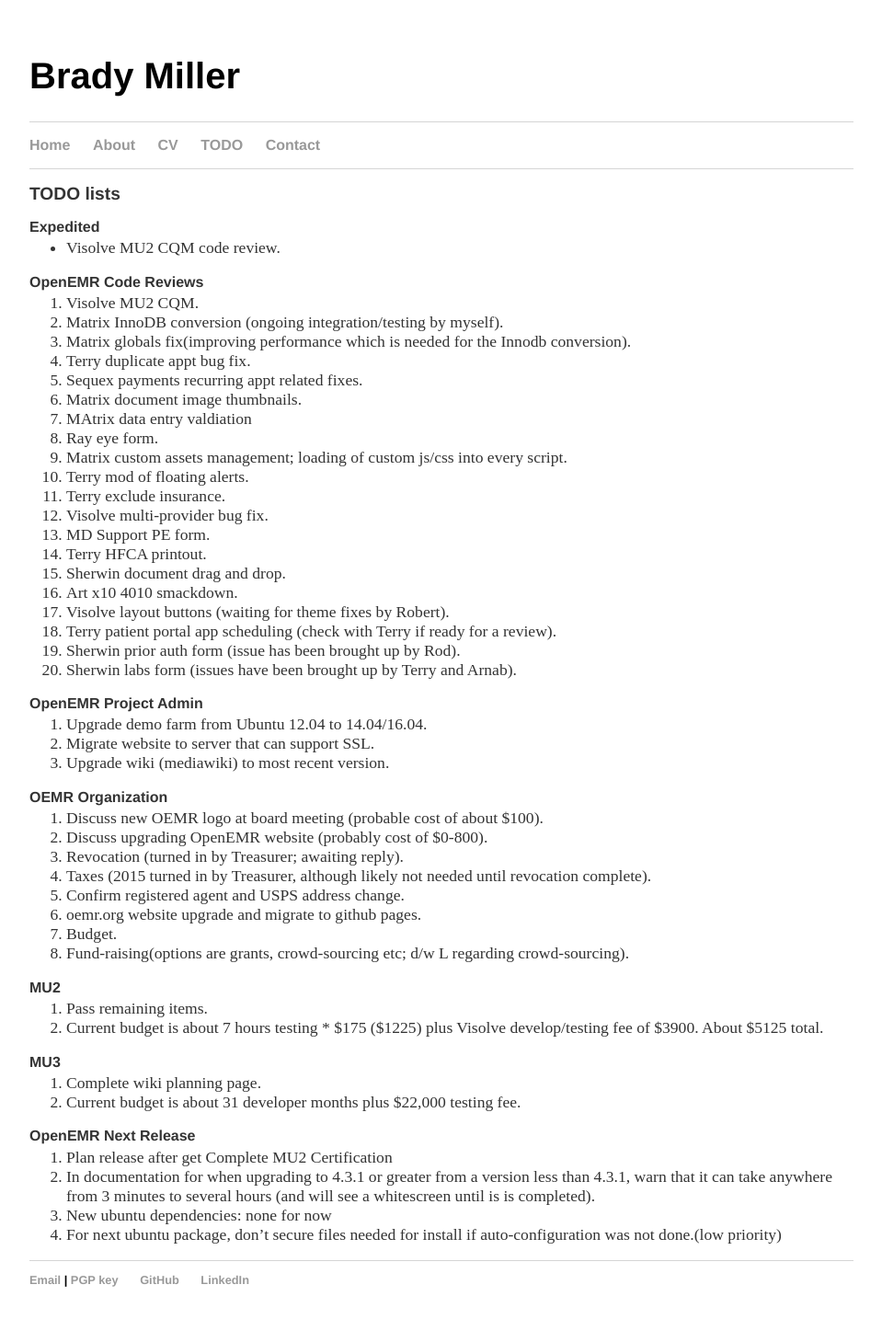
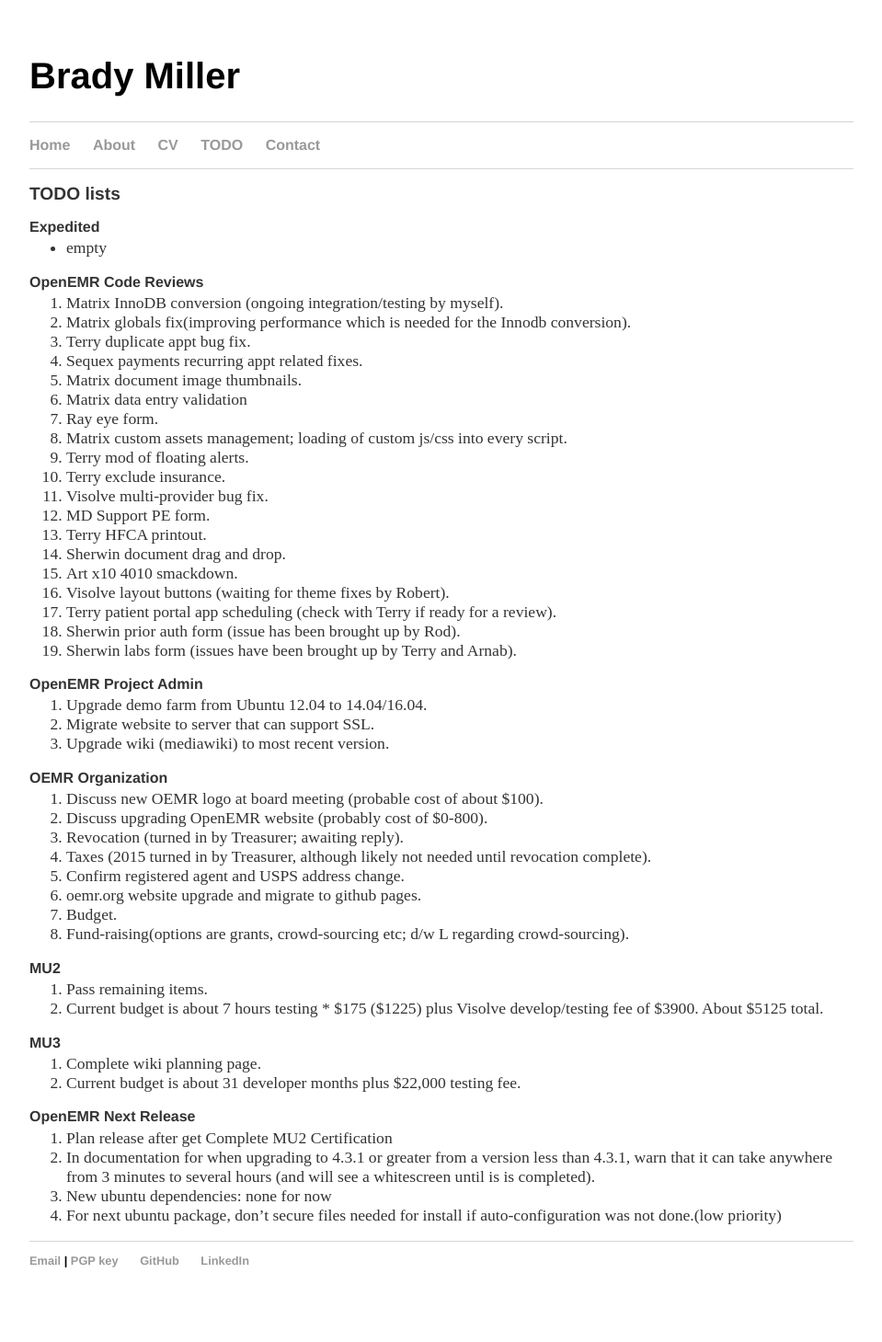
Before and after one commit to bradymiller/bradymiller.github.io, a Jekyll site: the page built from todo/index.md, in a window 1280 px wide. Shown: the whole page at 92% size, without its empty margins (160-1119 px from the left). Built offline with Jekyll 4.4.1, drawn with Linux system fonts in a browser that asks for light colours; after the commit the page ends 1438 px from its top, so only the background shows below that.

Commit message:
Update todo list

```diff
--- a/todo/index.md
+++ b/todo/index.md
@@ -4,16 +4,15 @@
 ## TODO lists
 
 ### Expedited
-* Visolve MU2 CQM code review.
+* empty
 
 ### OpenEMR Code Reviews
-1. Visolve MU2 CQM.
 1. Matrix InnoDB conversion (ongoing integration/testing by myself).
 1. Matrix globals fix(improving performance which is needed for the Innodb conversion).
 1. Terry duplicate appt bug fix.
 1. Sequex payments recurring appt related fixes.
 1. Matrix document image thumbnails.
-1. MAtrix data entry valdiation
+1. Matrix data entry validation
 1. Ray eye form.
 1. Matrix custom assets management; loading of custom js/css into every script.
 1. Terry mod of floating alerts.
```
